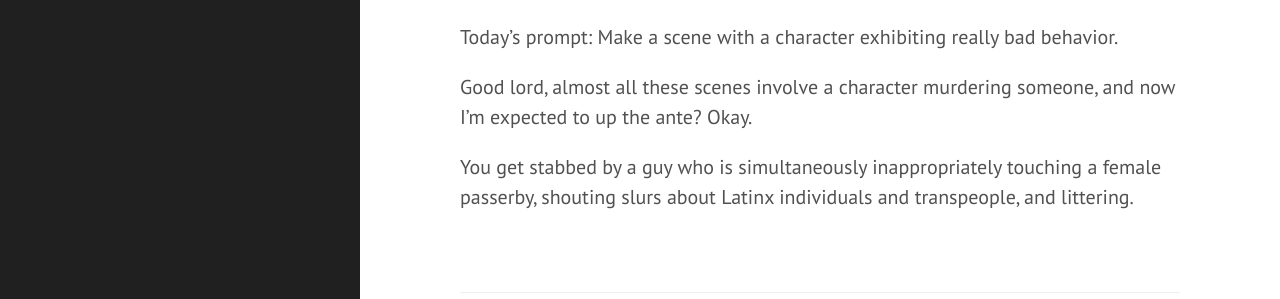
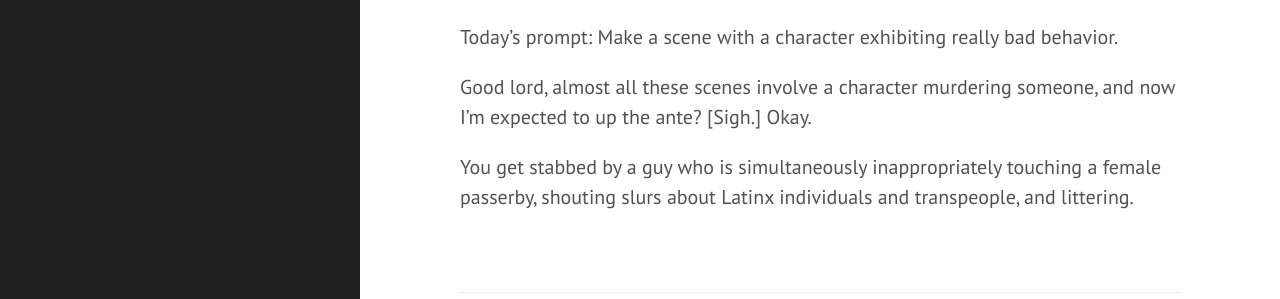
Before and after one commit to LoraV/LoraV.github.io, a Jekyll site: the page built from _posts/2019-05-25-bad-behavior.markdown, in a window 1280 px wide. Shown: the part 158-457 px from the top of the page. Built offline with Jekyll 4.4.1, drawn with Linux system fonts in a browser that asks for light colours.

Commit message:
bad behavior post

```diff
--- a/_posts/2019-05-25-bad-behavior.markdown
+++ b/_posts/2019-05-25-bad-behavior.markdown
@@ -6,6 +6,6 @@ categories: death scenes
 ---
 Today's prompt: Make a scene with a character exhibiting really bad behavior.
 
-Good lord, almost all these scenes involve a character murdering someone, and now I'm expected to up the ante? <Sigh/> Okay.
+Good lord, almost all these scenes involve a character murdering someone, and now I'm expected to up the ante? [Sigh.] Okay.
 
 You get stabbed by a guy who is simultaneously inappropriately touching a female passerby, shouting slurs about Latinx individuals and transpeople, and littering.
```
